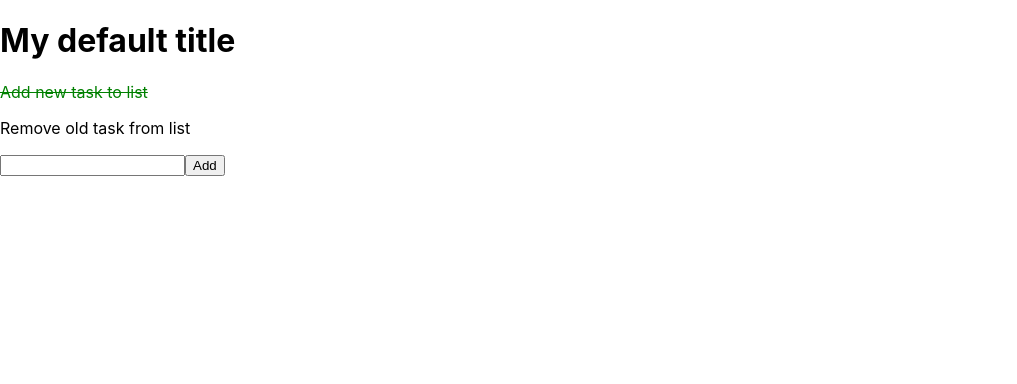
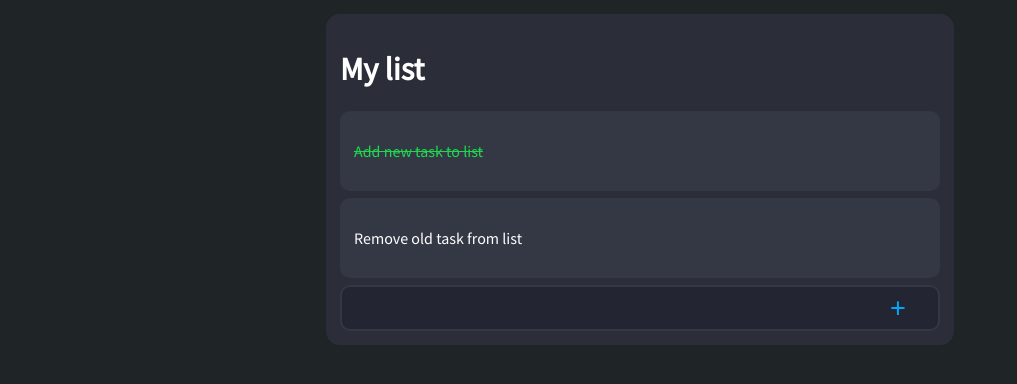
Before and after one commit to sandfrozen/chmaro, a React (Create React App) app: page / in a window 1280 px wide. Shown: the top 384 px of the page, without its empty margins (0-1017 px from the left). Built offline with nearby package versions, Linux system fonts and the light colour scheme.

Commit message:
styled components

```diff
--- a/package.json
+++ b/package.json
@@ -5,7 +5,8 @@
   "dependencies": {
     "react": "^16.6.0",
     "react-dom": "^16.6.0",
-    "react-scripts": "2.0.5"
+    "react-scripts": "2.0.5",
+    "styled-components": "^4.0.2"
   },
   "scripts": {
     "start": "react-scripts start",
--- a/src/App.css
+++ b/src/App.css
@@ -1,3 +1,13 @@
+@import url('https://fonts.googleapis.com/css?family=Source+Sans+Pro');
+
+body {
+  margin: 0;
+  padding: 0;
+  font-family: 'Source Sans Pro', sans-serif;
+  background: #1f2427;
+  color: #fff;
+}
+
 .doneToDo {
   color: green;
   text-decoration: line-through;
--- a/src/components/NewToDoForm/index.js
+++ b/src/components/NewToDoForm/index.js
@@ -1,12 +1,45 @@
 import React from 'react'
+import styled from 'styled-components'
+
+const Button = styled.button`
+  background: #232632;
+  color: #00a7fa;
+  width: 80px;
+  height: 32px;
+  font-size: 1.7em;
+  border: 0px;
+  display: flex;
+  justify-content: center;
+  align-items: center;
+`
+
+const TextInput = styled.input`
+  padding: 5px;
+  font-size: .7em;
+  background: #232632;
+  color: #d3d4d6;
+  width: 100%;
+  margin-right: 7px;
+  border: 0px;
+  -webkit-apperance: none;
+`
+
+const Container = styled.div`
+  display: flex;
+  justify-content: space-between;
+  border: 2px solid #343744;
+  background: #232632;
+  border-radius: 10px;
+  padding: 5px;
+`
 
 // function component
 
 const NewToDoForm = ({onChange, draft, onSubmit}, ...props) => (
-  <div>
-    <input type='text' onChange={onChange} value={draft} />
-    <button onClick={onSubmit}>Add</button>
-  </div>
+  <Container>
+    <TextInput  type='text' onChange={onChange} value={draft} />
+    <Button onClick={onSubmit}>+</Button>
+  </Container>
 )
 
 export default NewToDoForm
--- a/src/components/ToDoItem/index.js
+++ b/src/components/ToDoItem/index.js
@@ -1,4 +1,14 @@
 import React, { Component } from 'react'
+import styled from 'styled-components'
+
+const Item = styled.div`
+  background: #343744;
+  border-radius: 10px;
+  padding: 14px;
+  margin-bottom: 7px;
+  color: ${props => props.done ? '#1fd84d': 'auto'};
+  text-decoration: ${props => props.done ? 'line-through' : 'auto'}
+`
 
 class ToDoItem extends Component {
   static defaultProps = {
@@ -15,12 +25,9 @@
   render () {
     const { text } = this.props
     return (
-      <div
-        onClick={this.toggleDone}
-        className={this.state.done ? 'doneToDo' : ''}
-      >
+      <Item onClick={this.toggleDone} done={this.state.done}>
         <p>{text}</p>
-      </div>
+      </Item>
     )
   }
 }
--- a/src/containers/ToDoList/index.js
+++ b/src/containers/ToDoList/index.js
@@ -1,6 +1,21 @@
 import React, { Component } from 'react'
 import ToDoItem from '../../components/ToDoItem'
 import NewToDoForm from '../../components/NewToDoForm'
+import styled from 'styled-components'
+
+const Container = styled.div`
+  background: #2b2e39;
+  margin: 0 auto;
+  width: 80%;
+  max-width: 600px;
+  padding: 14px;
+  border-radius: 14px;
+  margin-top: 14px;
+`
+
+const Header = styled.h1`
+  color: #fff;
+`
 
 class ToDoList extends Component {
   static defaultProps = {
@@ -8,7 +23,7 @@
       {text: 'Add new task to list', done: true},
       {text: 'Remove old task from list'}
     ],
-    title: 'My default title'
+    title: 'My list'
   }
   state = {
     tasks: this.props.tasks,
@@ -31,15 +46,15 @@
     const { title } = this.props
     const { tasks, draft } = this.state
     return (
-      <div>
-        <h1>{title}</h1>
+      <Container>
+        <Header>{title}</Header>
         {tasks.map(task => <ToDoItem text={task.text} done={task.done} />)}
         <NewToDoForm
           onSubmit={this.addToDo}
           onChange={this.updateDraft}
           draft={draft}
         />
-      </div>
+      </Container>
     )
   }
 }
```
Also changed, not shown: 1 other file (tests, documents, lock files or other folders).
